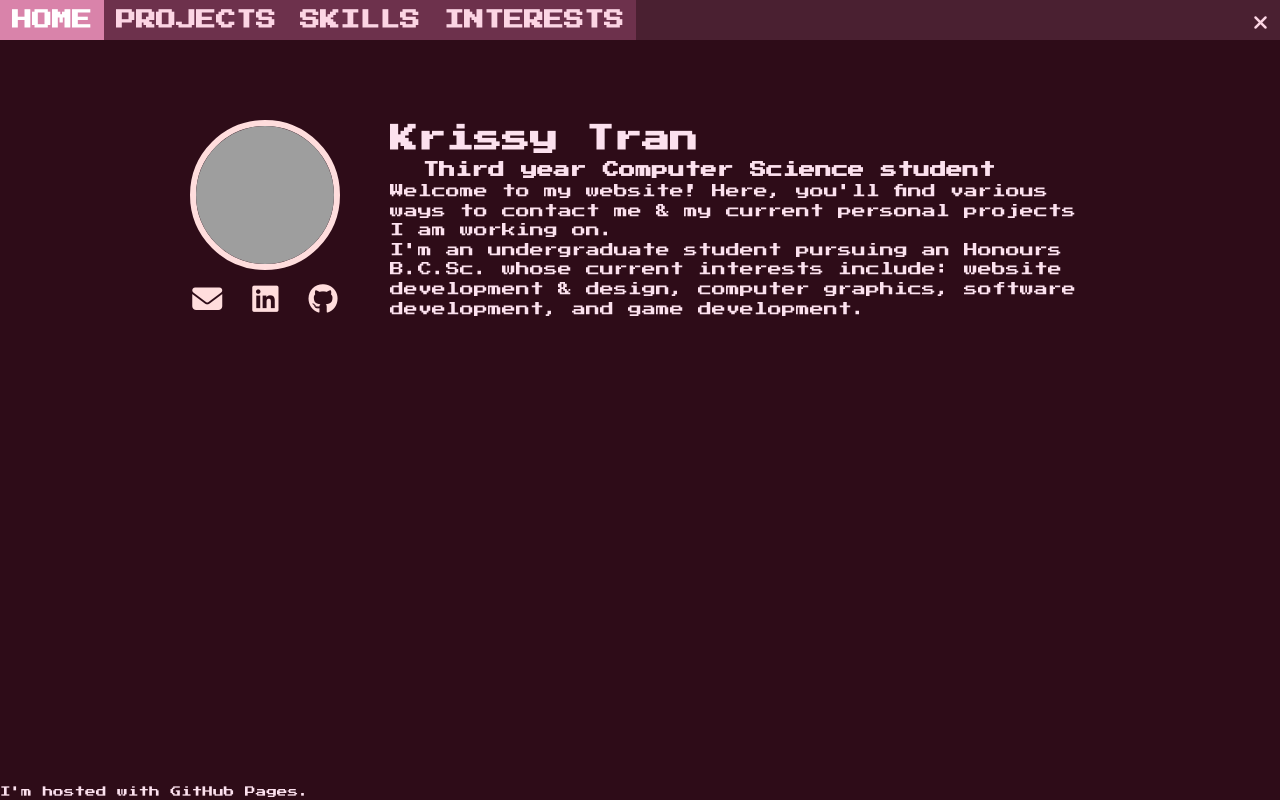
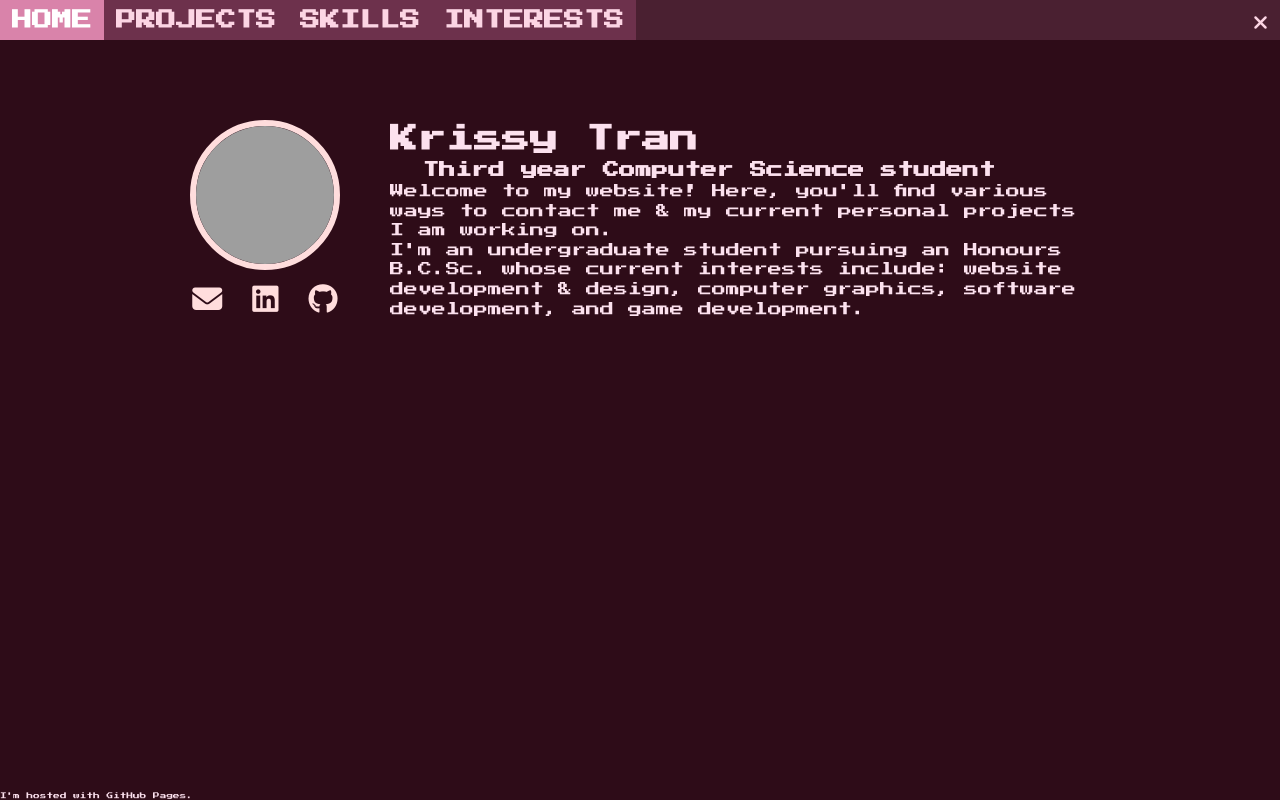
Before and after one commit to krissytran/krissytran.github.io, a plain HTML site: page index.html in a window 1280 px wide. Drawn offline with Linux system fonts and the light colour scheme; grey boxes are pictures that could not be loaded.

Commit message:
Update style.css

```diff
--- a/style.css
+++ b/style.css
@@ -119,5 +119,5 @@ nav a.active {
        text-align: left;
        bottom: 0px;
        width: 100%;
-       font-size: 8pt;
+       font-size: 5pt;
 }
```
